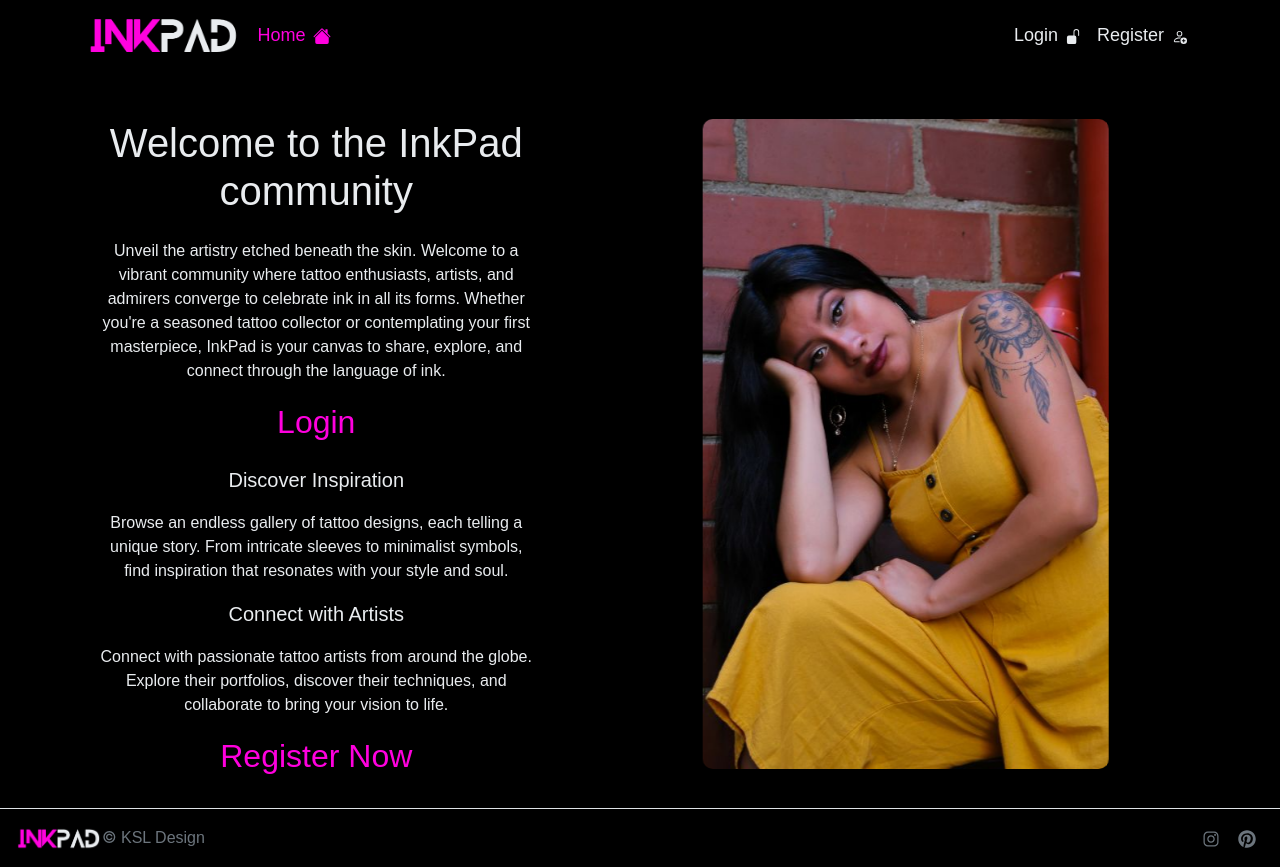
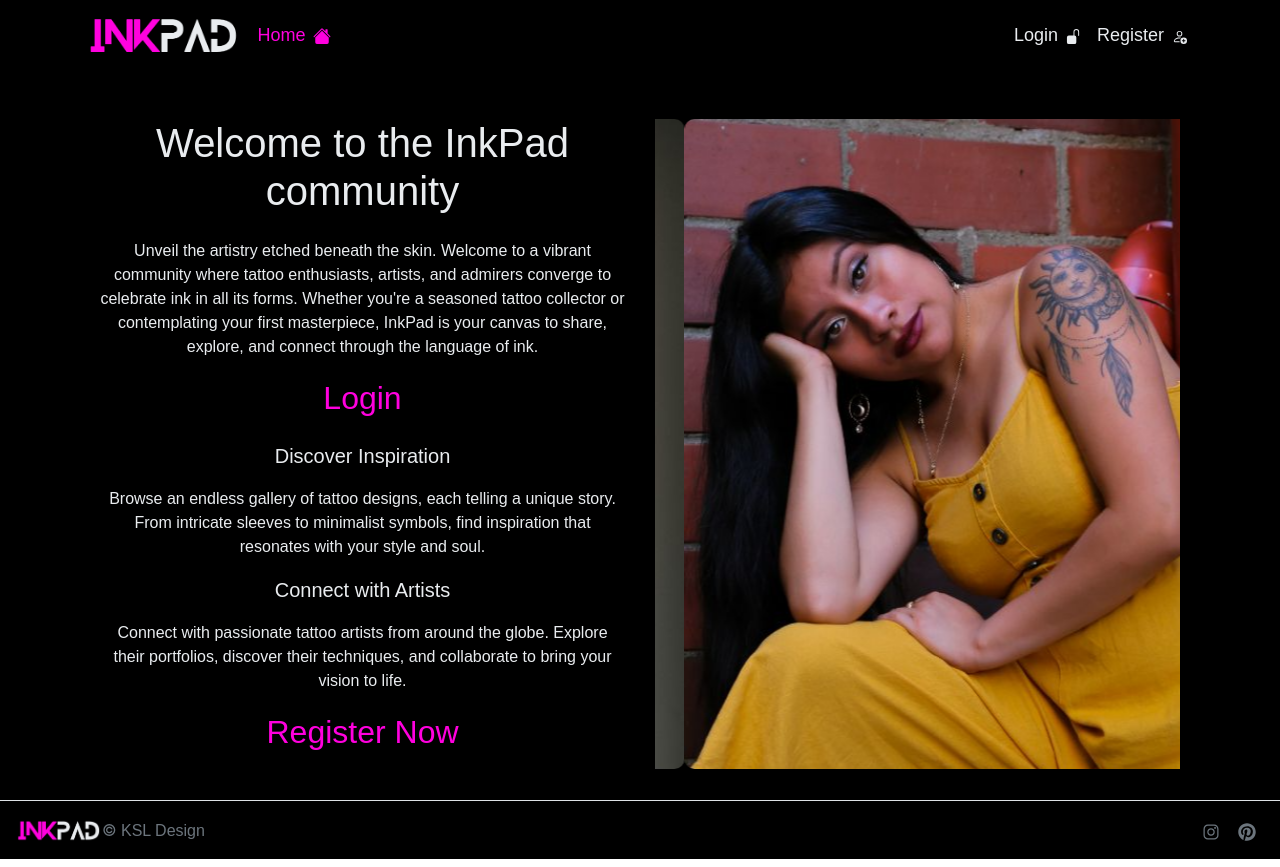
Before and after one commit to llewellynksj/pp5-kl, a React (Create React App) app: page / in a window 1280 px wide. Built offline with nearby package versions, Linux system fonts and the light colour scheme; no server answers; a web font is replaced by a local one.

Commit message:
Pass style object to caarousel images

```diff
--- a/src/pages/Home.js
+++ b/src/pages/Home.js
@@ -13,11 +13,15 @@ import Carousel from "react-bootstrap/Carousel";
 import s from "../App.module.css";
 
 const Home = () => {
+  const carouselStyle = {
+    objectFit: "cover",
+    width: "100%",
+  };
   return (
     <>
       <Container>
         <Row className="d-flex justify-content-center mt-4 pt-4">
-          <Col md={5} className="text-center mb-4">
+          <Col md={6} className="text-center mb-4">
             <h1>Welcome to the InkPad community</h1>
             <p className="my-1 py-3">
               Unveil the artistry etched beneath the skin. Welcome to a vibrant
@@ -57,7 +61,7 @@ const Home = () => {
           </Col>
 
           {/* Carousel */}
-          <Col md={7} className="pb-4">
+          <Col md={6} className="pb-4">
             <Carousel controls={false} indicators={false}>
               <Carousel.Item>
                 <img
@@ -65,6 +69,7 @@ const Home = () => {
                   height="650"
                   src={carousel1}
                   alt="First slide"
+                  style={carouselStyle}
                 />
               </Carousel.Item>
               <Carousel.Item>
@@ -73,6 +78,7 @@ const Home = () => {
                   height="650"
                   src={carousel2}
                   alt="Second slide"
+                  style={carouselStyle}
                 />
               </Carousel.Item>
               <Carousel.Item>
@@ -81,6 +87,7 @@ const Home = () => {
                   height="650"
                   src={carousel3}
                   alt="Third slide"
+                  style={carouselStyle}
                 />
               </Carousel.Item>
             </Carousel>
```
